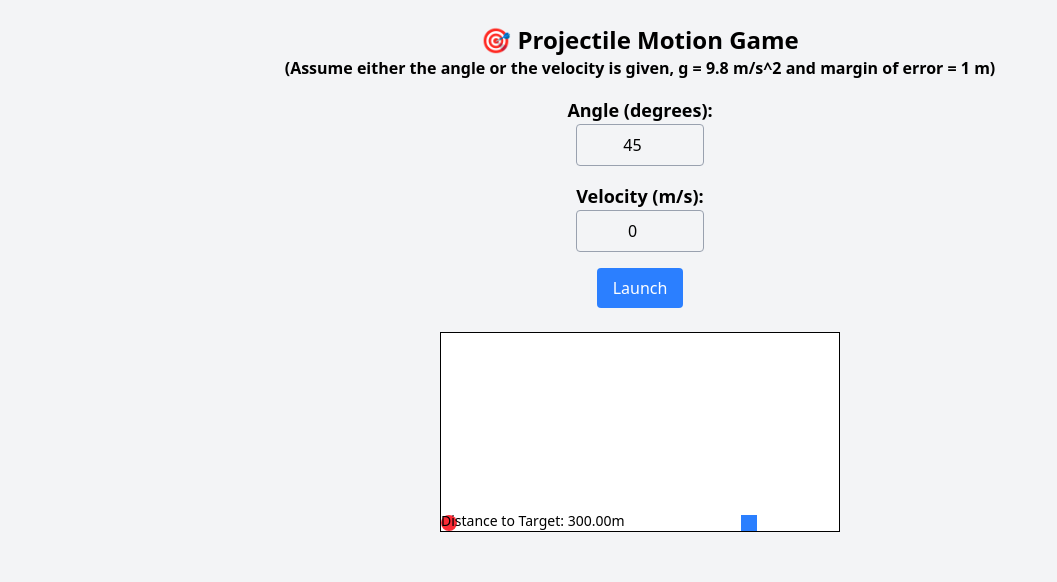
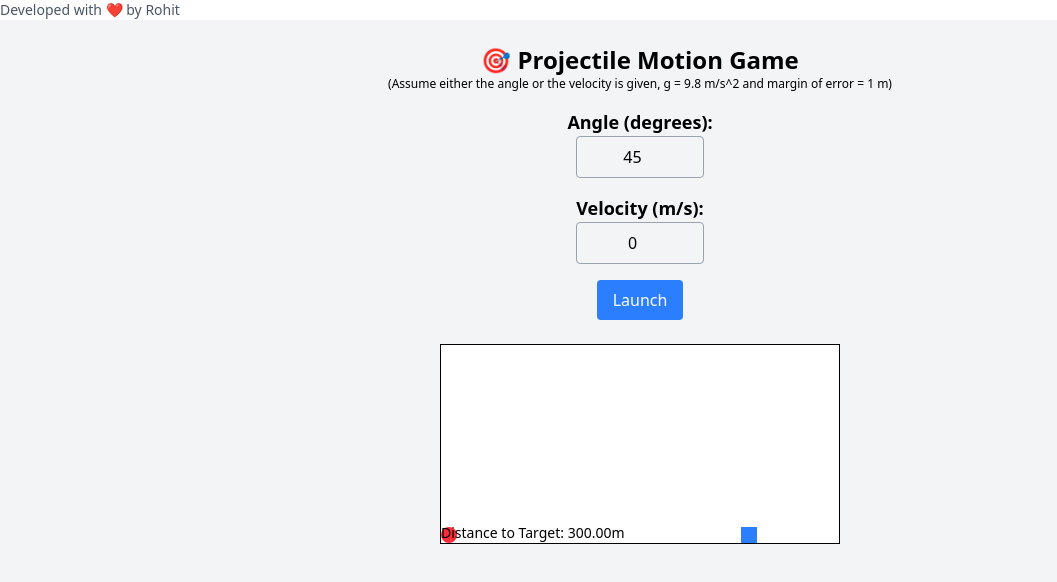
Before and after one commit to myselfrk/gamified_concepts, a React (Vite) app: page / in a window 1280 px wide. Shown: the top 582 px of the page, without its empty margins (0-1057 px from the left). Built offline with nearby package versions, Linux system fonts and the light colour scheme.

Commit message:
Minor changes

```diff
--- a/src/App.tsx
+++ b/src/App.tsx
@@ -1,8 +1,13 @@
-import './App.css'
-import ProjectileMotion from './Concepts/ProjectileMotion'
+import "./App.css";
+import ProjectileMotion from "./Concepts/ProjectileMotion";
 
 function App() {
-  return (<ProjectileMotion />)
+  return (
+    <div>
+      <p className="text-sm text-gray-600">Developed with ❤️ by Rohit</p>
+      <ProjectileMotion />
+    </div>
+  );
 }
 
 export default App;
--- a/src/Concepts/ProjectileMotion.tsx
+++ b/src/Concepts/ProjectileMotion.tsx
@@ -55,7 +55,7 @@ const ProjectileGame = () => {
   return (
     <div className="text-center p-6 bg-gray-100 min-h-screen">
       <h1 className="text-2xl font-bold">🎯 Projectile Motion Game</h1>
-      <h1 className="text-2m font-bold mb-4">(Assume either the angle or the velocity is given, g = 9.8 m/s^2 and margin of error = 1 m)</h1>
+      <h3 className="text-xs mb-4">(Assume either the angle or the velocity is given, g = 9.8 m/s^2 and margin of error = 1 m)</h3>
       <div className="mb-4">
         <label className="block text-lg font-semibold">Angle (degrees):</label>
         <input
```
